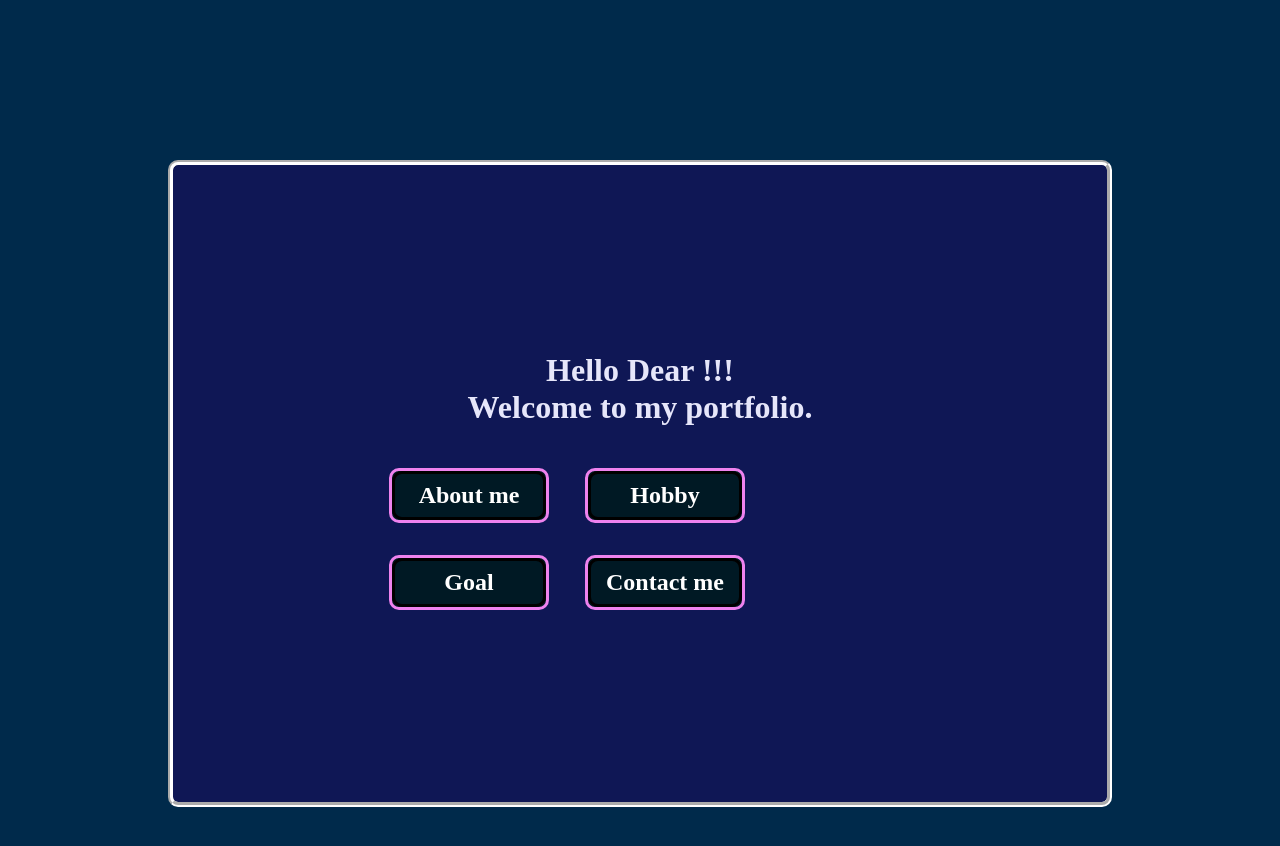
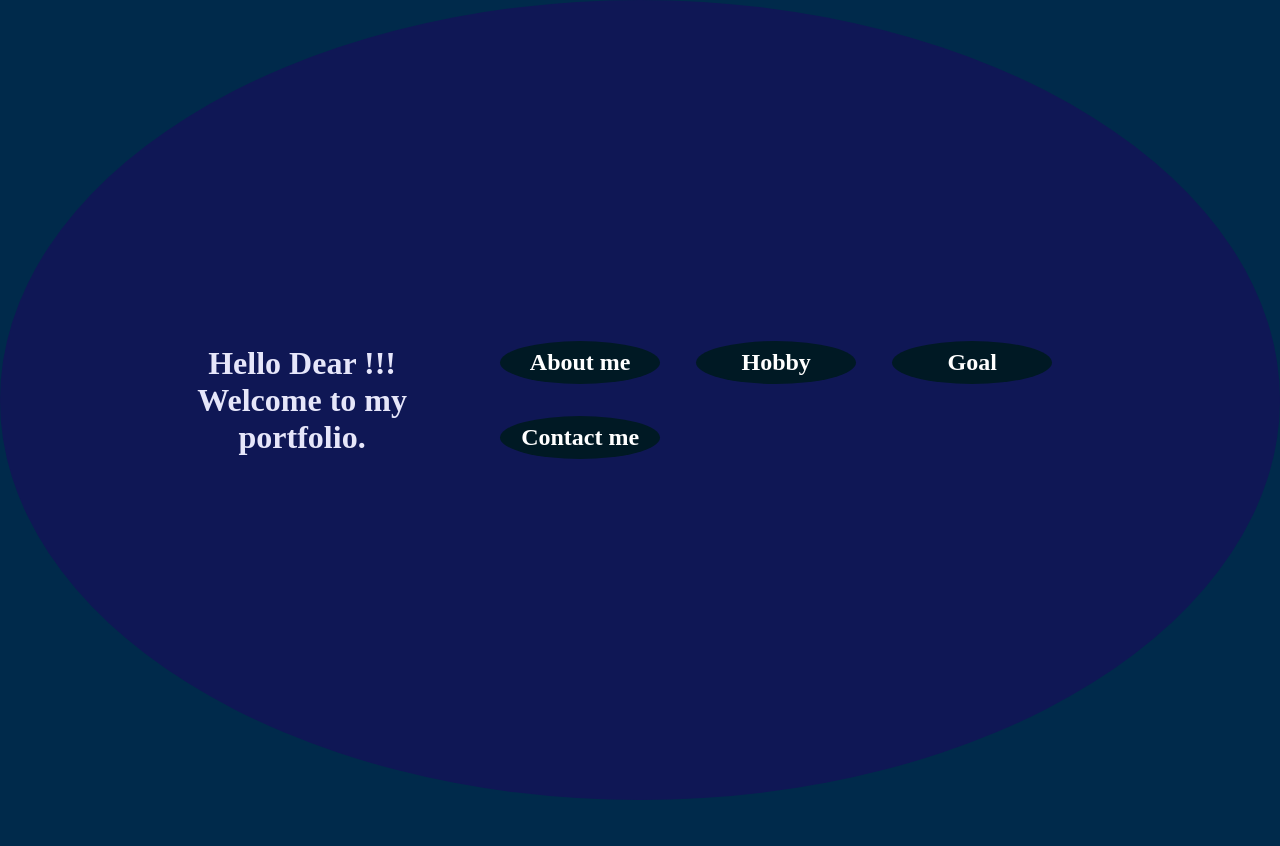
Before and after one commit to akashnigam-0/portfolio.github.io, a plain HTML site: page index.html in a window 1280 px wide. After the commit the page ends 800 px from the top, so only its background shows below. Drawn offline with Linux system fonts and the light colour scheme.

Commit message:
Update index.css

```diff
--- a/index.css
+++ b/index.css
@@ -14,8 +14,8 @@ text-align:center;
 }
 nav li{
 list-style-type:none;
-border:3px solid violet;
-border-radius:10px;
+border:18.75% solid violet;
+border-radius:62.5%;
 width:10rem;
 background-color:#001924;
 text-align:center;
@@ -24,8 +24,8 @@ margin:1rem;
 display:inline-block;
 }
 nav a{
-border:3px solid black;
-border-radius:10px;
+border:18.75% solid black;
+border-radius:62.5%;
 font-size:1.5rem;
 color:white;
 font-weight:bold;
@@ -38,9 +38,18 @@ background-color:white;
 color:red;
 }
 article{
-border:5px groove white;
-border-radius:10px;
+border:31.25% groove white;
+border-radius:62.5%;
 padding: 10rem;
 margin: 10rem;
 background-color: rgb(15, 23, 85);
+display: flex;
+align-items: center;
+justify-content: center;
+position: absolute;
+right: 0;
+left: 0;
+top: 0;
+bottom: 0;
+margin: auto;
 }
```
